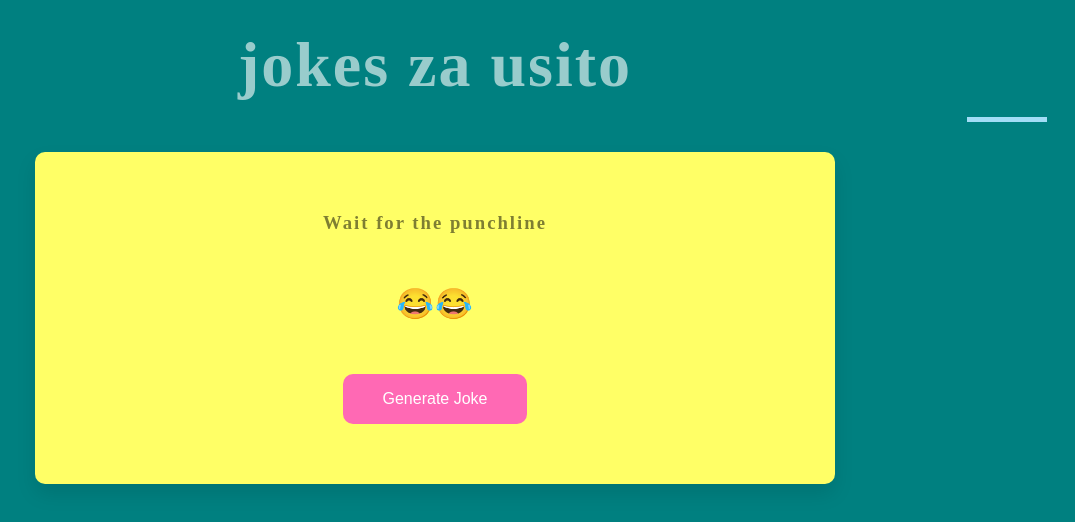
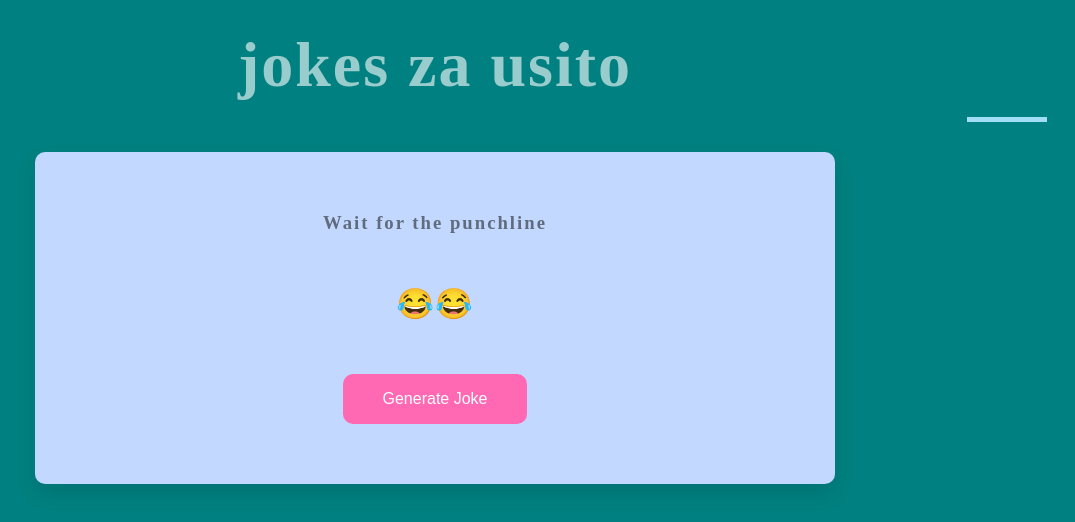
Before and after one commit to atahtee/dadjokes, a React (Create React App) app: page / in a window 1280 px wide. Shown: the top 522 px of the page, without its empty margins (205-1280 px from the left). Built offline with nearby package versions, Linux system fonts and the light colour scheme.

Commit message:
Second commit

```diff
--- a/src/index.css
+++ b/src/index.css
@@ -34,7 +34,7 @@ h1 {
 }
 
 .container{
-    background-color: #ffff66;
+    background-color: #c2d8fe;
     border-radius: 10px;
     box-shadow: 0 10px 20px rgba(0,0,0,0.1);
     padding: 60px 40px;
```
